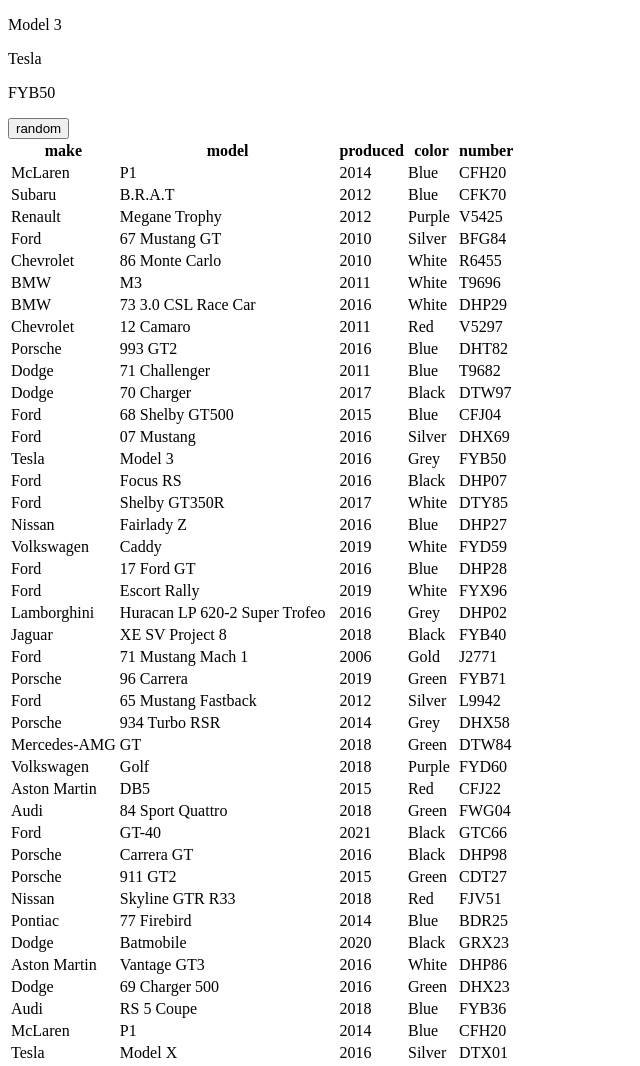
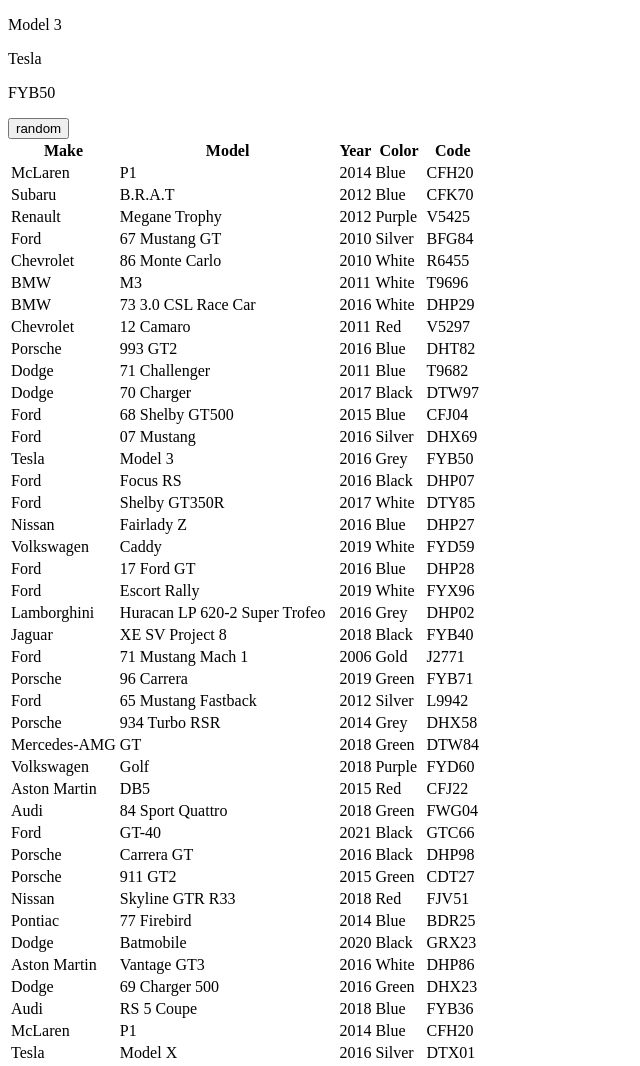
Before and after one commit to darthcody91/wdd330, a plain HTML site: page finalproject/index.html in a window 1280 px wide. Shown: the top 1066 px of the page, without its empty margins (0-640 px from the left). Drawn offline with Linux system fonts and the light colour scheme.

Commit message:
bettered the list of cars

```diff
--- a/finalproject/index.html
+++ b/finalproject/index.html
@@ -7,7 +7,7 @@
     <meta name="viewport" content="width=device-width, initial-scale=1.0">
     <title>HOTWHEELS</title>
     <!-- <link rel="stylesheet" href="../week5/liststyle.css"> -->
-    <script src="js/hotwheels.js"></script>
+
 </head>
 
 <body>
@@ -23,12 +23,15 @@
         <button>random</button>
         <br>
 
-        <div id="showData"></div>
-        <br>
+        <div id="myData"></div>
 
+        <div>
 
+            <div id="table"></div>
+        </div>
 
     </main>
+    <script src="js/hotwheels.js" defer="defer"></script>
 </body>
 
 
--- a/finalproject/js/hotwheels.js
+++ b/finalproject/js/hotwheels.js
@@ -1,58 +1,75 @@
+fetch("json/hotwheels.json")
+    .then((data) => data.json())
+    .then((hotwheels) => {
+        const randomNum = Math.floor(Math.random() * hotwheels.length);
+        const carRandom = hotwheels[randomNum];
 
 
-fetch('json/hotwheels.json')
-      .then(data => data.json())
-      .then(hotwheels => {
-          const randomNum = Math.floor(Math.random() * hotwheels.length)
-          const carRandom = hotwheels[randomNum]
-
-          //console.log(randomNum)
-          //console.log(carRandom.make)
-
-          function randomizer() {
+        function randomizer() {
             let random = hotwheels[Math.floor(Math.random() * hotwheels.length)];
             model.innerText = `${random.model}`;
             make.innerText = random.make;
             number.innerText = random.number;
-          }
+        }
 
-          randomizer();
+        randomizer();
 
-          document.querySelector("button").addEventListener('click', randomizer)
-
-
-          let col = [];
-          for (let i = 0; i < hotwheels.length; i++) {
-              for (let key in hotwheels[i]) {
-                  if (col.indexOf(key) === -1) {
-                      col.push(key);
-                  }
-              }
-          }
-
-          let table = document.createElement("table");
-
-          let tr = table.insertRow(-1);
-
-          for (let i = 0; i < col.length; i++) {
-              let th = document.createElement("th");
-              th.innerHTML = col[i];
-              tr.appendChild(th);
-          }
-
-          for (let i = 0; i < hotwheels.length; i++) {
-              tr = table.insertRow(-1);
-              for (let j = 0; j < col.length; j++) {
-                  let tabCell = tr.insertCell(-1);
-                  tabCell.innerHTML = hotwheels[i][col[j]];
-              }
-          }
-
-          let divContainer = document.getElementById("showData");
-          divContainer.innerHTML = "";
-          divContainer.appendChild(table);
+        document.querySelector("button").addEventListener("click", randomizer);
 
 
 
 
-        });
+    });
+
+
+
+ fetch('json/hotwheels.json')
+            .then(function (response) {
+                return response.json();
+            })
+            .then(function (data) {
+                appendData(data);
+            })
+            .catch(function (err) {
+                console.log('error: ' + err);
+            });
+
+        function appendData(data) {
+
+            let myTable = document.querySelector('#table');
+
+let headers = ['Make', 'Model', 'Year', 'Color', 'Code'];
+
+
+    let table = document.createElement('table');
+    table.className = "myTable";
+    let headerRow = document.createElement('tr');
+
+    headers.forEach(headerText => {
+        let header = document.createElement('th');
+        let textNode = document.createTextNode(headerText);
+        header.appendChild(textNode);
+        headerRow.appendChild(header);
+    });
+
+    table.appendChild(headerRow);
+
+    data.forEach(cars => {
+        let row = document.createElement('tr');
+
+        Object.values(cars).forEach(text => {
+            let cell = document.createElement('td');
+            let textNode = document.createTextNode(text);
+            cell.appendChild(textNode);
+            row.appendChild(cell);
+        })
+
+        table.appendChild(row);
+    })
+
+    myTable.appendChild(table);
+
+
+        }
+
+    ;
--- a/finalproject/json/hotwheels.json
+++ b/finalproject/json/hotwheels.json
@@ -1,3 +1,4 @@
+
 [
     {
     "make": "McLaren",
@@ -439,4 +440,4 @@
     "color": "Yellow",
     "number": "DHP01"
     }
-    ]
+]
```
